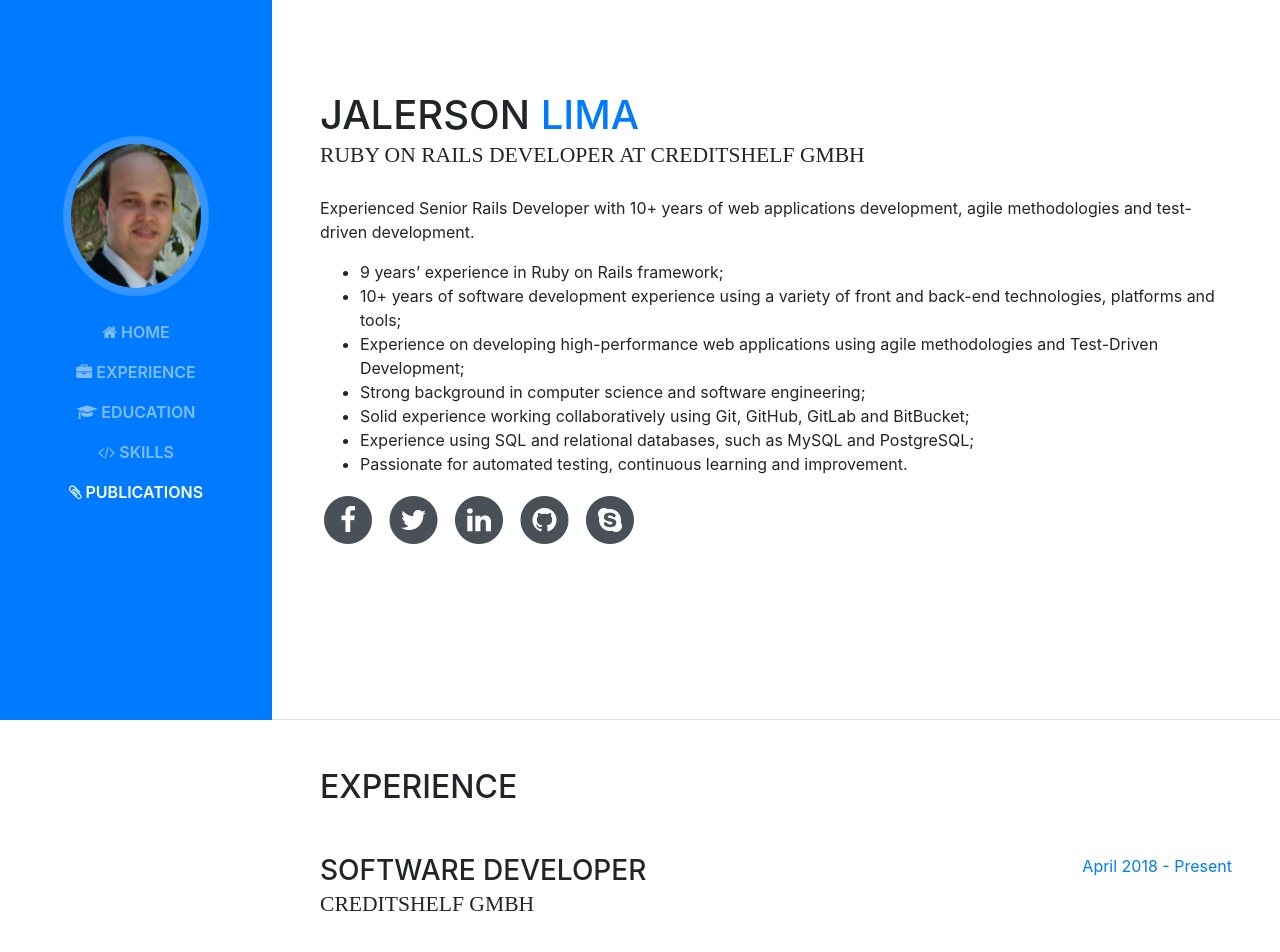
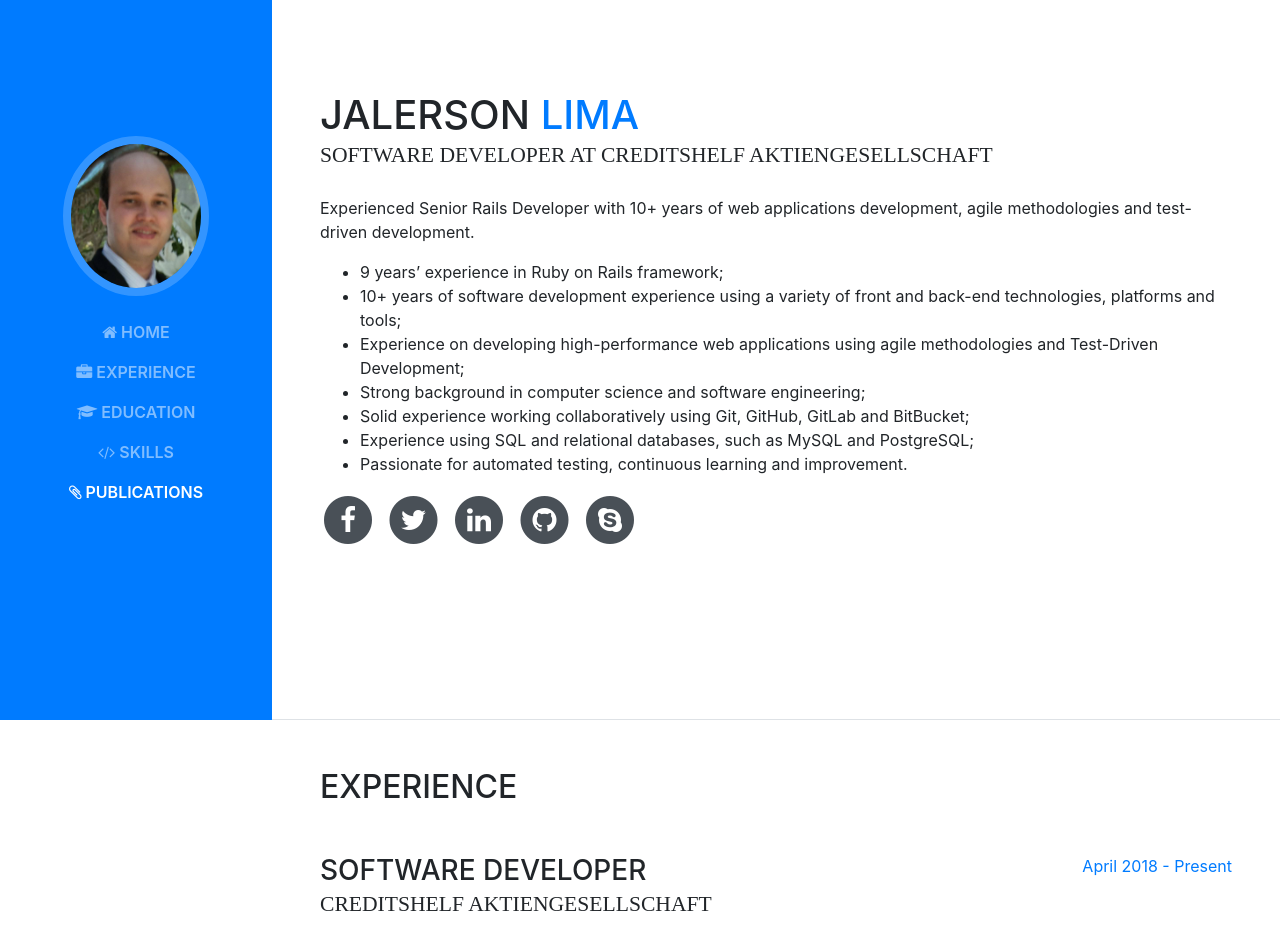
Before and after one commit to jalerson/jalerson.github.io, a website with bundled scripts: page index.html in a window 1280 px wide. Shown: the part 80-1032 px from the top of the page. Built offline with nearby package versions, Linux system fonts and the light colour scheme; a web font is replaced by a local one.

Commit message:
Updating company name

```diff
--- a/index.html
+++ b/index.html
@@ -65,7 +65,7 @@
             <span class="text-primary">Lima</span>
           </h1>
           <div class="subheading mb-4">
-            Ruby on Rails Developer at creditshelf GmbH
+            Software Developer at creditshelf Aktiengesellschaft
           </div>
           <p>Experienced Senior Rails Developer with 10+ years of web applications development, agile methodologies and test-driven development.</p>
           <ul>
@@ -131,7 +131,7 @@
           <div class="resume-item d-flex flex-column flex-md-row mb-5">
             <div class="resume-content mr-auto">
               <h3 class="mb-0">Software Developer</h3>
-              <div class="subheading mb-3">creditshelf GmbH</div>
+              <div class="subheading mb-3">creditshelf Aktiengesellschaft</div>
             </div>
             <div class="resume-date text-md-right">
               <span class="text-primary">April 2018 - Present</span>
```
